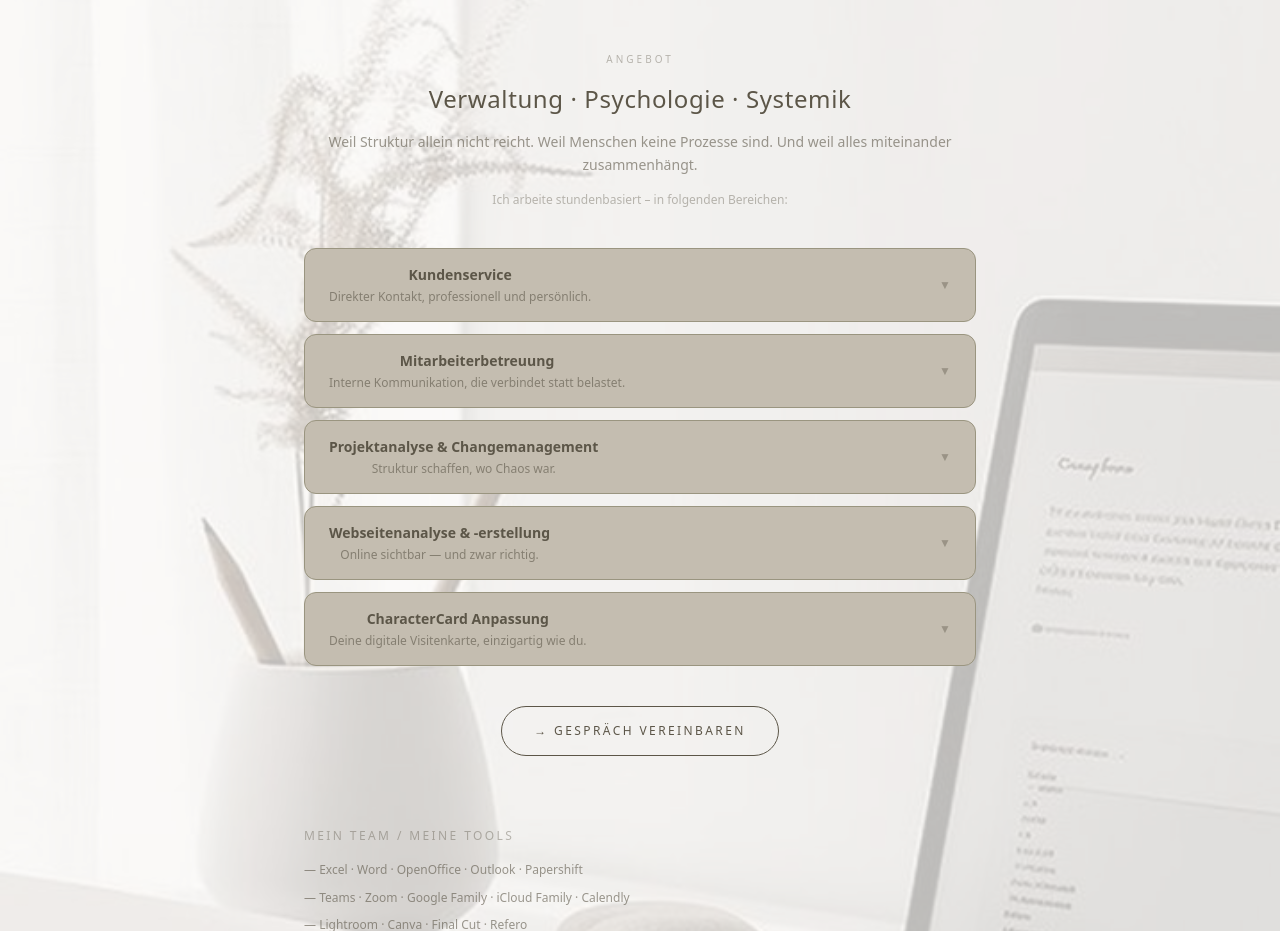
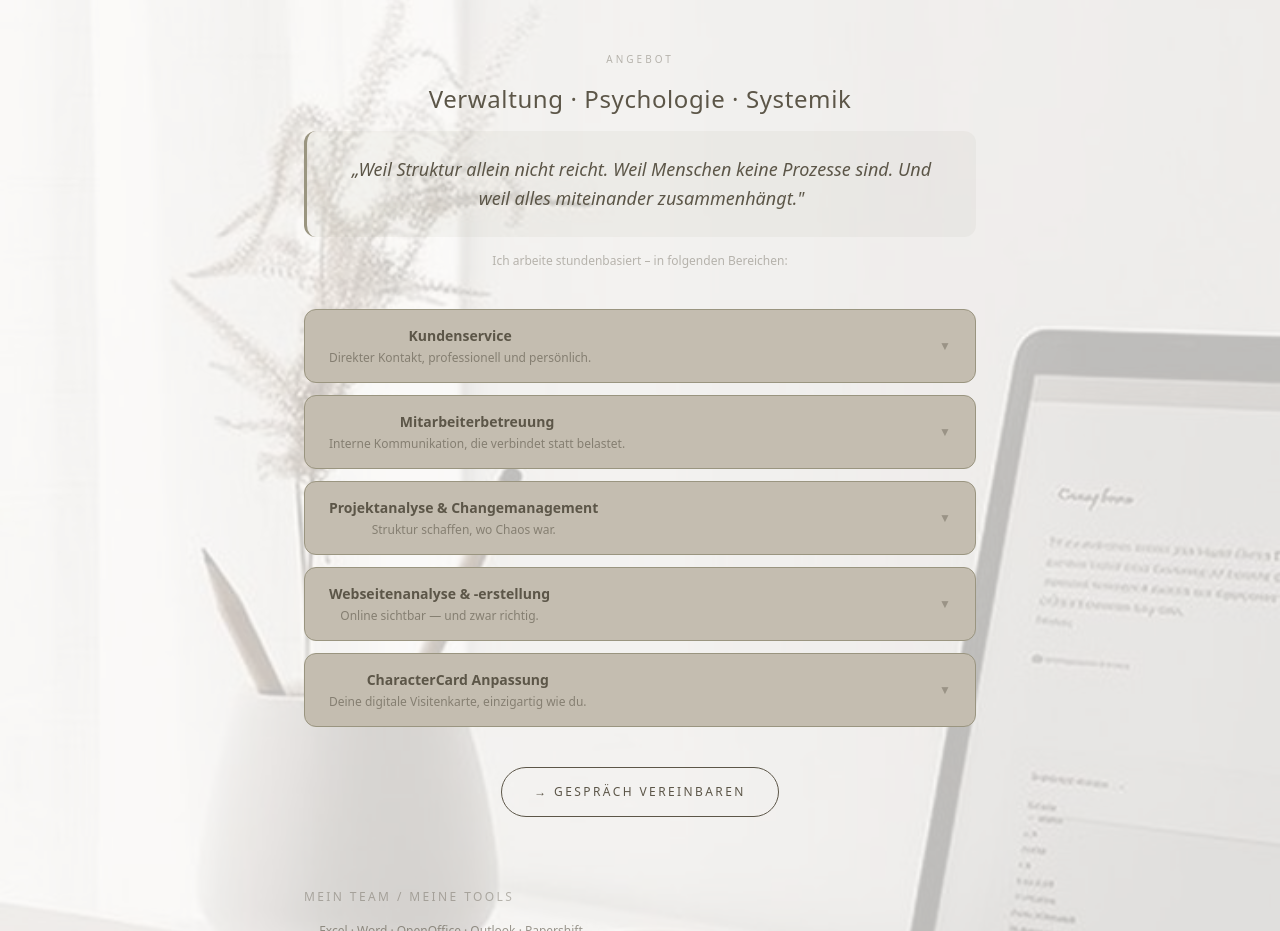
Before and after one commit to StefaniaMaDolak/stefania-dolak-charactercard, a Next.js app: page / in a window 1280 px wide. Shown: the part 1280-2211 px from the top of the page. Built offline with nearby package versions, Linux system fonts and the light colour scheme.

Commit message:
Angebot-Zitat hervorgehoben als Blockquote

```diff
--- a/src/app/page.tsx
+++ b/src/app/page.tsx
@@ -219,9 +219,16 @@ export default function Home() {
             <h2 className="text-2xl font-light tracking-wide">
               Verwaltung · Psychologie · Systemik
             </h2>
-            <p className="text-sm opacity-60 leading-relaxed">
-              Weil Struktur allein nicht reicht. Weil Menschen keine Prozesse sind. Und weil alles miteinander zusammenhängt.
-            </p>
+            <blockquote
+              className="text-lg italic leading-relaxed py-6 px-8 my-4 rounded-xl"
+              style={{
+                borderLeft: "3px solid var(--ccq-secondary)",
+                backgroundColor: "rgba(154, 149, 128, 0.08)",
+                color: "var(--ccq-dark)",
+              }}
+            >
+              „Weil Struktur allein nicht reicht. Weil Menschen keine Prozesse sind. Und weil alles miteinander zusammenhängt."
+            </blockquote>
             <p className="text-xs opacity-40">Ich arbeite stundenbasiert – in folgenden Bereichen:</p>
           </div>
 
```
